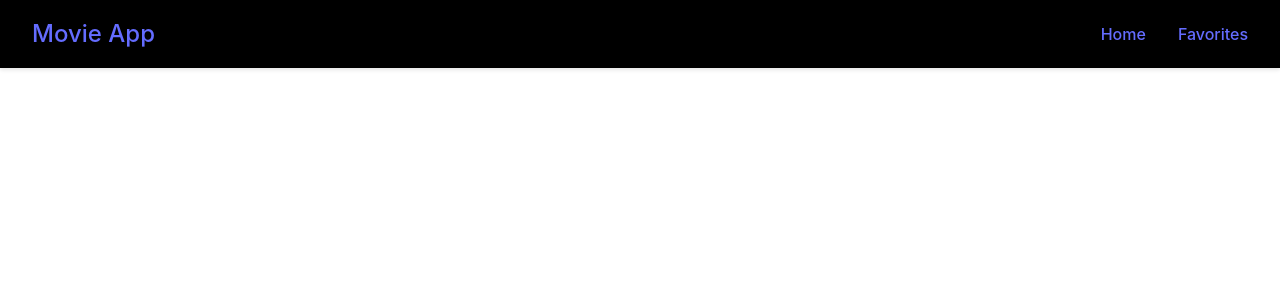
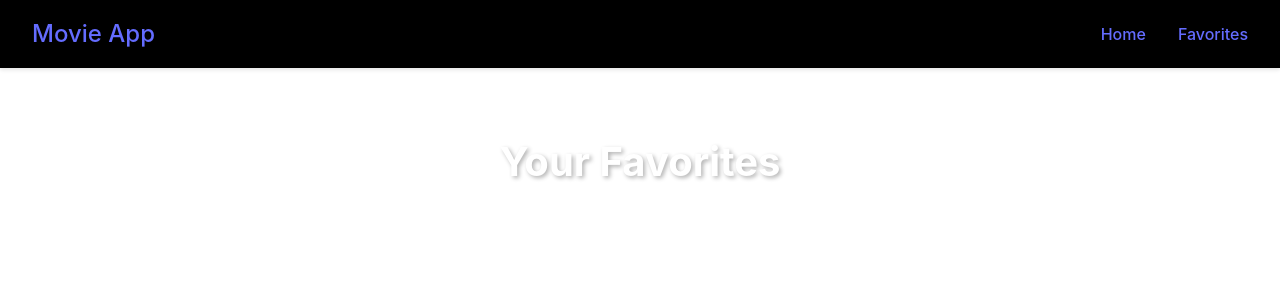
Before and after one commit to Chandujeevan/Movie-Explorer, a React (Vite) app: page /favorites in a window 1280 px wide. Shown: the top 300 px of the page. Built offline with nearby package versions, Linux system fonts and the light colour scheme.

Commit message:
feat: add favorites functionality with local storage persistence

```diff
--- a/src/App.jsx
+++ b/src/App.jsx
@@ -2,11 +2,12 @@
 import Home from "./pages/Home";
 import Favorites from "./pages/Favorites";
 import { Routes, Route } from "react-router-dom";
+import { MovieProvideer } from "./contexts/MovieContext";
 import NavBar from "./components/NavBar";
 
 function App() {
   return (
-    <div>
+    <MovieProvideer>
       <NavBar/>
       <main className="main-content">
         <Routes>
@@ -16,7 +17,7 @@
           <Route path="/favorites" element={<Favorites />} />
         </Routes>
       </main>
-    </div>
+    </MovieProvideer>
   );
 }
 
--- a/src/components/MovieCard.jsx
+++ b/src/components/MovieCard.jsx
@@ -1,9 +1,16 @@
 import "../css/MovieCard.css"
+import { useMovieContext } from "../contexts/MovieContext";
 
 function MovieCard({movie}){
 
-    function onFavoriteClick(){
+    const {isFavorite, addToFavorites, removeFromFavorites} = useMovieContext();
+    const favorite = isFavorite(movie.id)
 
+
+    function onFavoriteClick(e){
+    e.preventDefault()
+    if (favorite) removeFromFavorites(movie.id)
+        else addToFavorites(movie)
     }
 
     return (
@@ -11,7 +18,7 @@
             <div className="movie-poster">
                 <img src={`https://image.tmdb.org/t/p/w500${movie.poster_path}`} alt={movie.title} />
                 <div className="movie-overlay">
-                   <button className="favorite-btn" onClick={onFavoriteClick} >💖</button>
+                   <button className={`favorite-btn ${favorite ? "active" : ""}`} onClick={onFavoriteClick} >♥</button>
                 </div>
             </div>
             <div className="movie-info">
--- /dev/null
+++ b/src/contexts/MovieContext.jsx
@@ -0,0 +1,35 @@
+import { createContext, useState, useContext, useEffect } from "react";
+
+const MovieContext = createContext();
+
+// eslint-disable-next-line react-refresh/only-export-components
+export const useMovieContext = () => useContext(MovieContext);
+
+export const MovieProvideer = ({ children }) => {
+  const [favorites, setFavorites] = useState(() => {
+    const storedFavs = localStorage.getItem("favorites");
+    return storedFavs ? JSON.parse(storedFavs) : [];
+  });
+  useEffect(()=>{
+    localStorage.setItem('favorites',JSON.stringify(favorites))
+  },[favorites])
+
+  const addToFavorites = (movie) =>{
+    setFavorites(prev => [...prev, movie])
+  }
+
+  const removeFromFavorites = (movieId) => {
+    setFavorites(prev => prev.filter(movie => movie.id !== movieId))
+  }
+  const isFavorite = (movieId) =>{
+    return favorites.some(movie => movie.id === movieId)
+  }
+
+  const value = {
+    favorites,
+    addToFavorites,
+    removeFromFavorites,
+    isFavorite
+  }
+  return <MovieContext.Provider value={value}>{children}</MovieContext.Provider>;
+};
--- a/src/pages/Favorites.jsx
+++ b/src/pages/Favorites.jsx
@@ -1,9 +1,27 @@
-import"../css/Favorites.css";
-function Favorites(){
+import "../css/Favorites.css";
+import { useMovieContext } from "../contexts/MovieContext";
+import MovieCard from "../components/MovieCard";
+function Favorites() {
+  const { favorites } = useMovieContext();
 
+  if (favorites) {
+    return (
+      <div className="favorites">
+        <h2>Your Favorites</h2>
+        <div className="movies-grid">
+          {favorites.map((movie) => (
+            <MovieCard movie={movie} key={movie.id} />
+          ))}
+        </div>
+      </div>
+    );
+  }
+
+  return (
     <div className="favorite-empty">
-        <h2> No Favorite Movies Yet</h2>
-        <p>Start adding movies to your favorite list </p>
+      <h2> No Favorite Movies Yet</h2>
+      <p>Start adding movies to your favorite list </p>
     </div>
+  );
 }
-export default Favorites
+export default Favorites;
```
